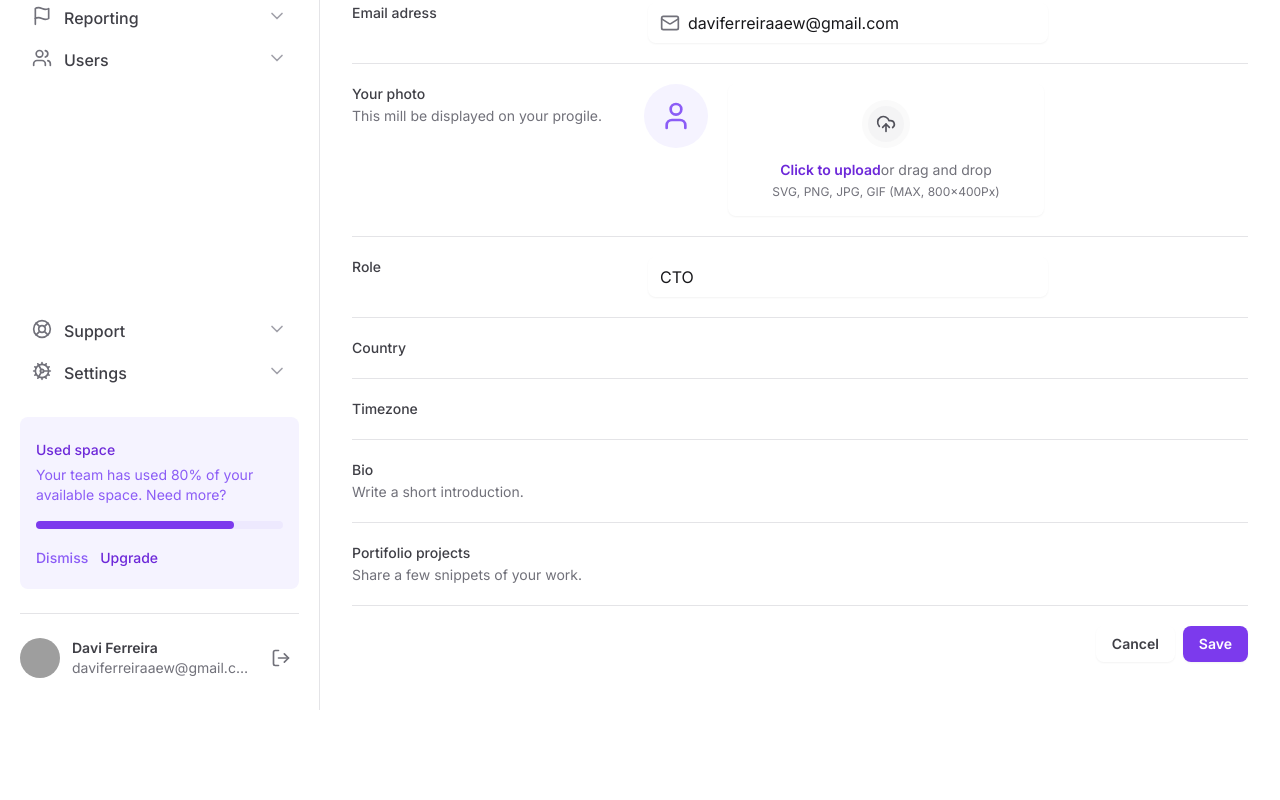
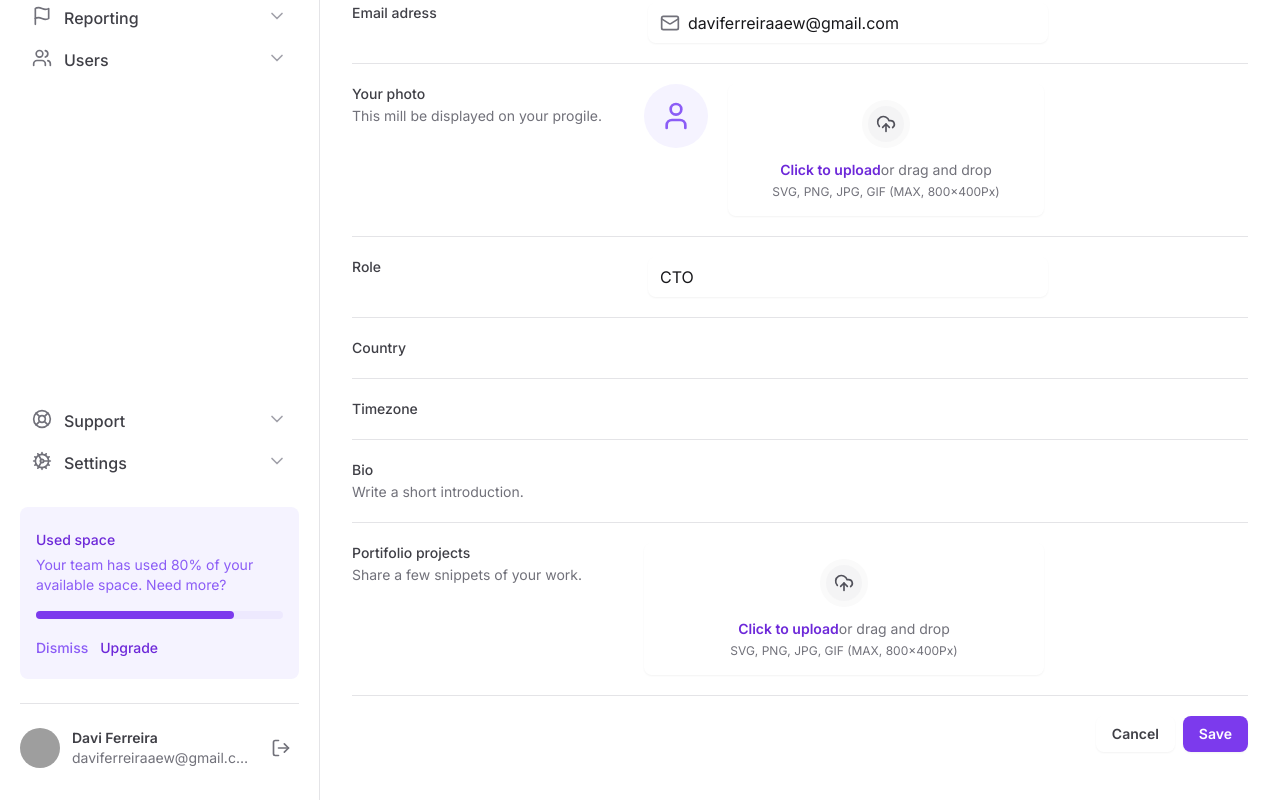
Before and after one commit to DaviF91/tailwind-next, a Next.js app: page / in a window 1280 px wide. Shown: the part 328-1128 px from the top of the page. Before the commit the page ends 1038 px from the top, so only its background shows below. Built offline with nearby package versions, Linux system fonts and the light colour scheme; grey boxes are pictures that could not be loaded.

Commit message:
Componentizando File Input

```diff
--- /dev/null
+++ b/src/app/components/form/FileInput/Control.tsx
@@ -0,0 +1,9 @@
+import { ComponentProps } from "react";
+
+export type ControlProps = ComponentProps<'input'>
+
+export function Control(props: ControlProps) {
+  return (
+    <input type="file" className="sr-only" id="photo" {...props} />
+  )
+}
--- /dev/null
+++ b/src/app/components/form/FileInput/ImagePreview.tsx
@@ -0,0 +1,9 @@
+import { User } from "lucide-react";
+
+export function ImagePreview() {
+  return (
+    <div className="bg-violet-50 flex h-16 w-16 items-center justify-center rounded-full">
+      <User className="w-8 h-8 text-violet-500" />
+    </div>
+  )
+}
--- /dev/null
+++ b/src/app/components/form/FileInput/Index.tsx
@@ -0,0 +1,11 @@
+import { Control } from "./Control";
+import { ImagePreview } from "./ImagePreview";
+import { Root } from "./Root";
+import { Trigger } from "./Trigger";
+
+export {
+  Control,
+  ImagePreview,
+  Root,
+  Trigger
+}
--- /dev/null
+++ b/src/app/components/form/FileInput/Root.tsx
@@ -0,0 +1,9 @@
+import {ComponentProps} from 'react'
+
+export type RootProps = ComponentProps<'div'>
+
+export function Root(props: RootProps) {
+  return (
+    <div {...props} />
+  )
+}
--- /dev/null
+++ b/src/app/components/form/FileInput/Trigger.tsx
@@ -0,0 +1,19 @@
+import { UploadCloud } from "lucide-react";
+
+export function Trigger() {
+  return (
+    <label htmlFor="photo" className="group flex flex-1 cursor-pointer flex-col  items-center gap-3 rounded-lg border-zinc-300 px-6 py-4 text-center text-zinc-500 shadow-sm hover:border-violet-200 hover:bg-violet-25 hover:text-violet-500"
+    >
+      <div className="rounded-full border-6 border-zinc-50 bg-zinc-100 p-2 group-hover:border-violet-50 group-hover:bg-violet-100">
+        <UploadCloud className="h-5 w-5 text-zinc-600 group-hover:to-violet-600" />
+      </div>
+      <div className="flex flex-col items-center gap-1 ">
+        <span className="text-sm">
+          <span className="font-semibold text-violet-700">Click to upload</span>{''}
+          or drag and drop
+        </span>
+        <span className="text-xs">SVG, PNG, JPG, GIF (MAX, 800x400Px) </span>
+      </div>
+    </label>
+  )
+}
--- a/src/app/page.tsx
+++ b/src/app/page.tsx
@@ -1,6 +1,7 @@
 import { SettingsTabs } from "./components/SettingsTabs";
 import  {InputControl, InputPrefix, InputRoot} from './components/Input'
-import { Mail, UploadCloud, User } from "lucide-react";
+import * as FileInput from './components/form/FileInput';
+import { Mail } from "lucide-react";
 
 export default function Home() {
   return (
@@ -50,25 +51,12 @@ export default function Home() {
               Your photo
               <span className="text-sm mt-0.5 font-normal text-zinc-500 block">This mill be displayed on your progile.</span>
             </label>
-            <div className="flex items-start gap-5">
-              <div className="bg-violet-50 flex h-16 w-16 items-center justify-center rounded-full">
-                <User className="w-8 h-8 text-violet-500" />
-              </div>
-
-              <label htmlFor="photo" className="group flex flex-1 cursor-pointer flex-col  items-center gap-3 rounded-lg border-zinc-300 px-6 py-4 text-center text-zinc-500 shadow-sm hover:border-violet-200 hover:bg-violet-25 hover:text-violet-500">
-                <div className="rounded-full border-6 border-zinc-50 bg-zinc-100 p-2 group-hover:border-violet-50 group-hover:bg-violet-100">
-                  <UploadCloud className="h-5 w-5 text-zinc-600 group-hover:to-violet-600" />
-                </div>
-                <div className="flex flex-col items-center gap-1 ">
-                  <span className="text-sm">
-                    <span className="font-semibold text-violet-700">Click to upload</span>{''}
-                    or drag and drop
-                  </span>
-                  <span className="text-xs">SVG, PNG, JPG, GIF (MAX, 800x400Px) </span>
-                </div>
-              </label>
-              <input type="file" className="sr-only" id="photo" />
-
+            <div>
+              <FileInput.Root className="flex items-start gap-5">
+                <FileInput.ImagePreview />
+                <FileInput.Trigger />
+                <FileInput.Control/>
+              </FileInput.Root>
             </div>
           </div>
 
@@ -102,7 +90,12 @@ export default function Home() {
               Portifolio projects
               <span className="text-sm mt-0.5 font-normal text-zinc-500 block">Share a few snippets of your work.</span>
             </label>
-            <div></div>
+            <div>
+              <FileInput.Root>
+                <FileInput.Trigger />
+                <FileInput.Control multiple/>
+              </FileInput.Root>
+            </div>
           </div>
 
           <div className="flex items-center justify-end gap-2 pt-5">
```
